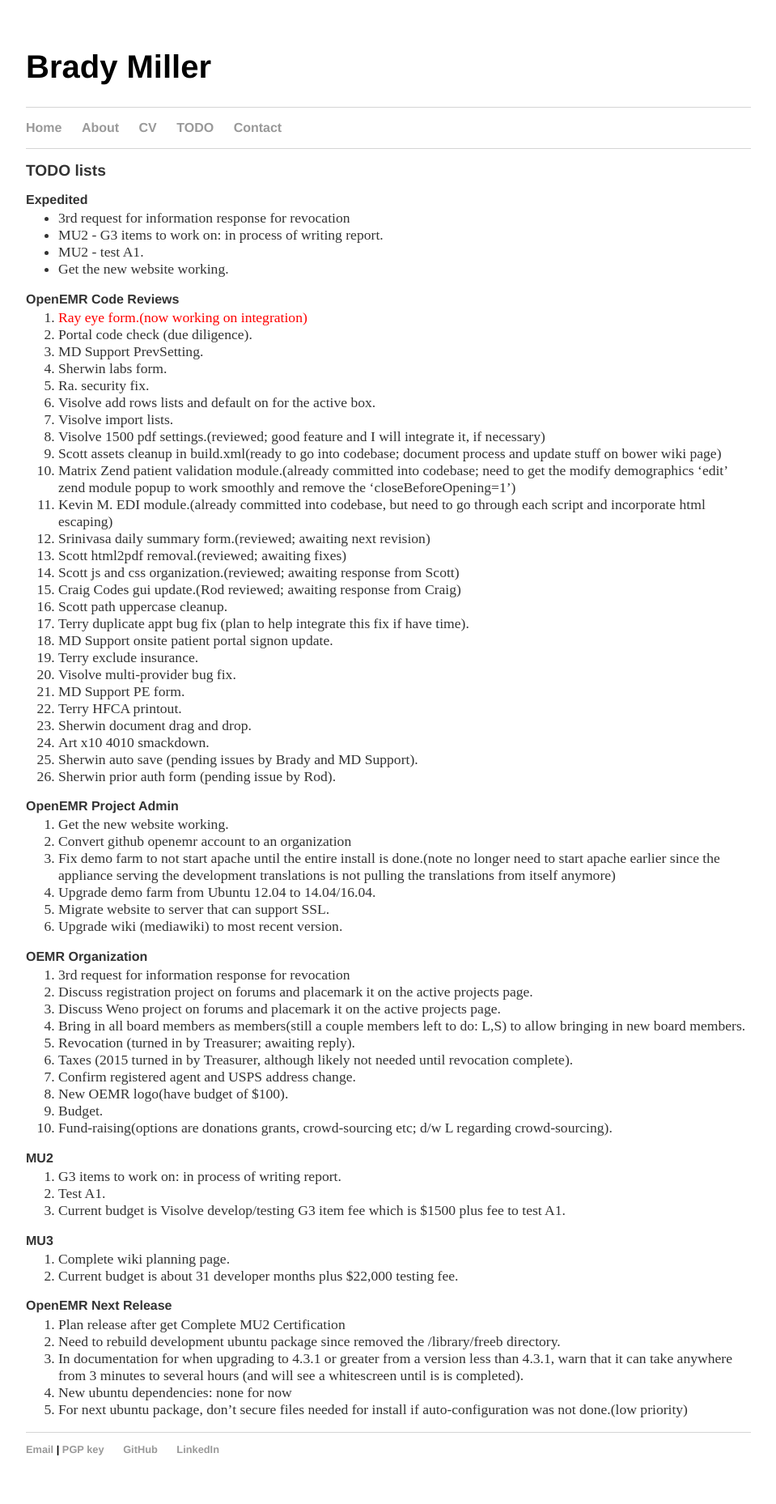
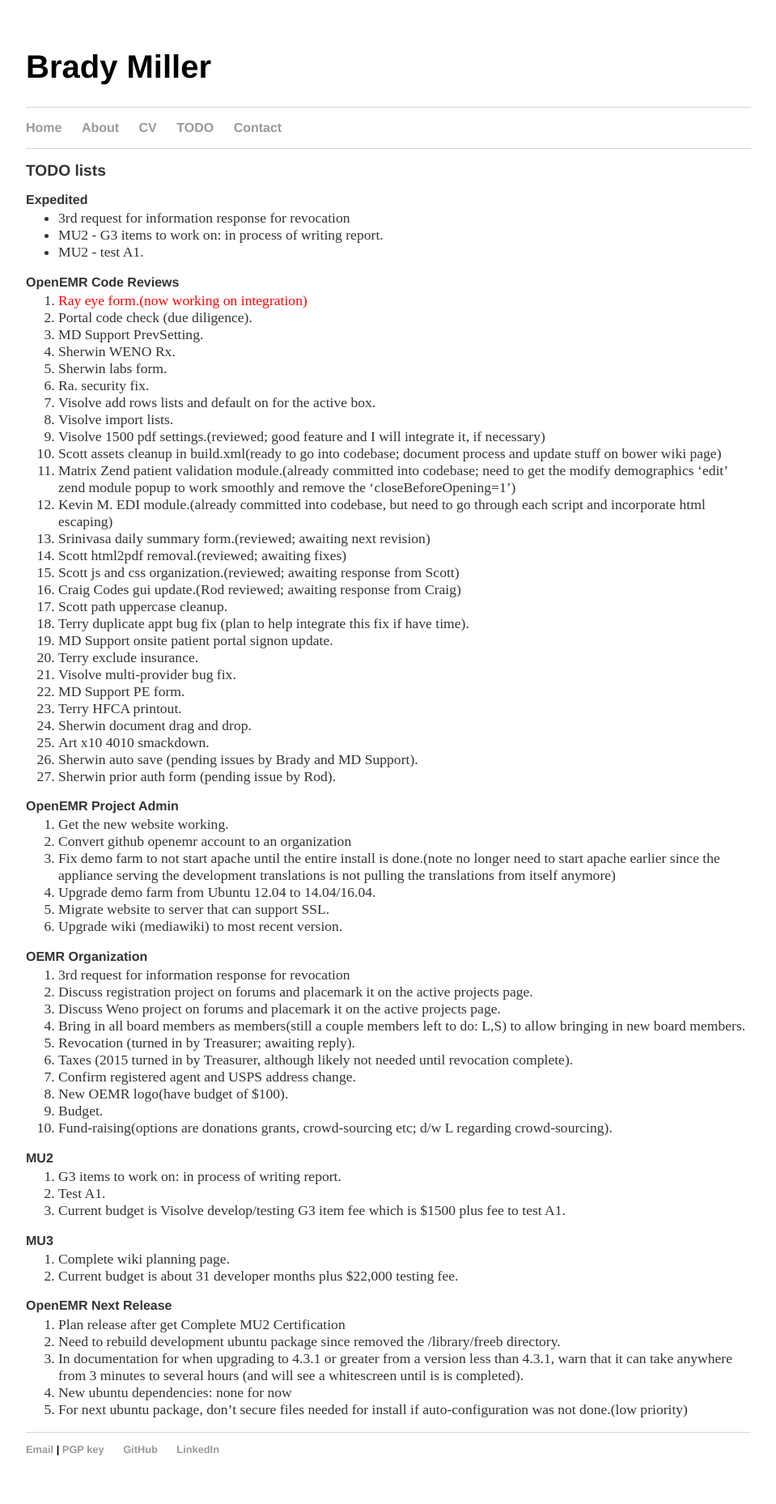
Before and after one commit to bradymiller/bradymiller.github.io, a Jekyll site: the page built from todo/index.md, in a window 1280 px wide. Shown: the whole page at 81% size, without its empty margins (160-1119 px from the left). Built offline with Jekyll 4.4.1, drawn with Linux system fonts in a browser that asks for light colours.

Commit message:
Update todo list

```diff
--- a/todo/index.md
+++ b/todo/index.md
@@ -7,12 +7,12 @@
 * 3rd request for information response for revocation
 * MU2 - G3 items to work on: in process of writing report.
 * MU2 - test A1.
-* Get the new website working.
 
 ### OpenEMR Code Reviews
 1. <span style="color: red">Ray eye form.(now working on integration)</span>
 1. Portal code check (due diligence).
 1. MD Support PrevSetting.
+1. Sherwin WENO Rx.
 1. Sherwin labs form.
 1. Ra. security fix.
 1. Visolve add rows lists and default on for the active box.
```
